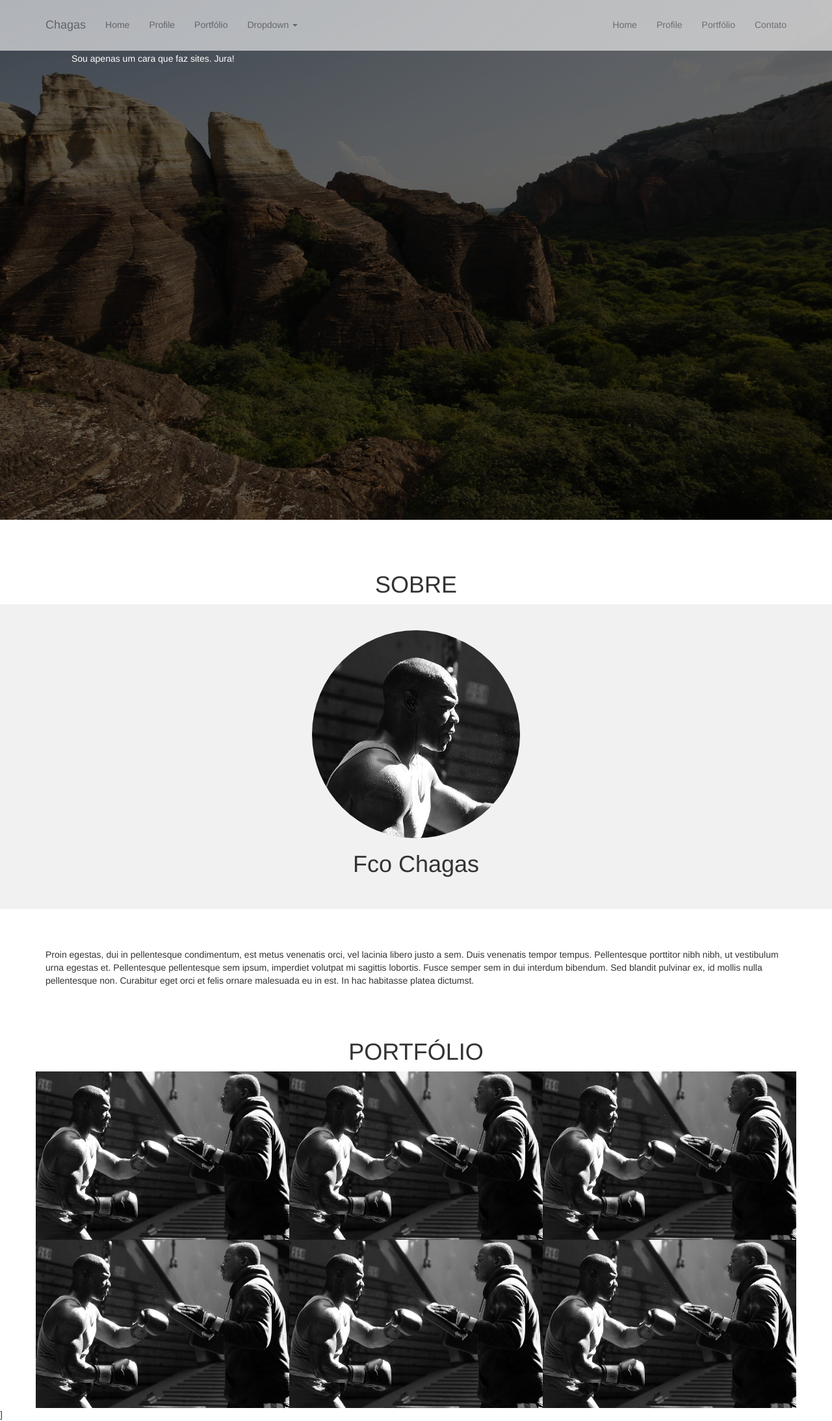
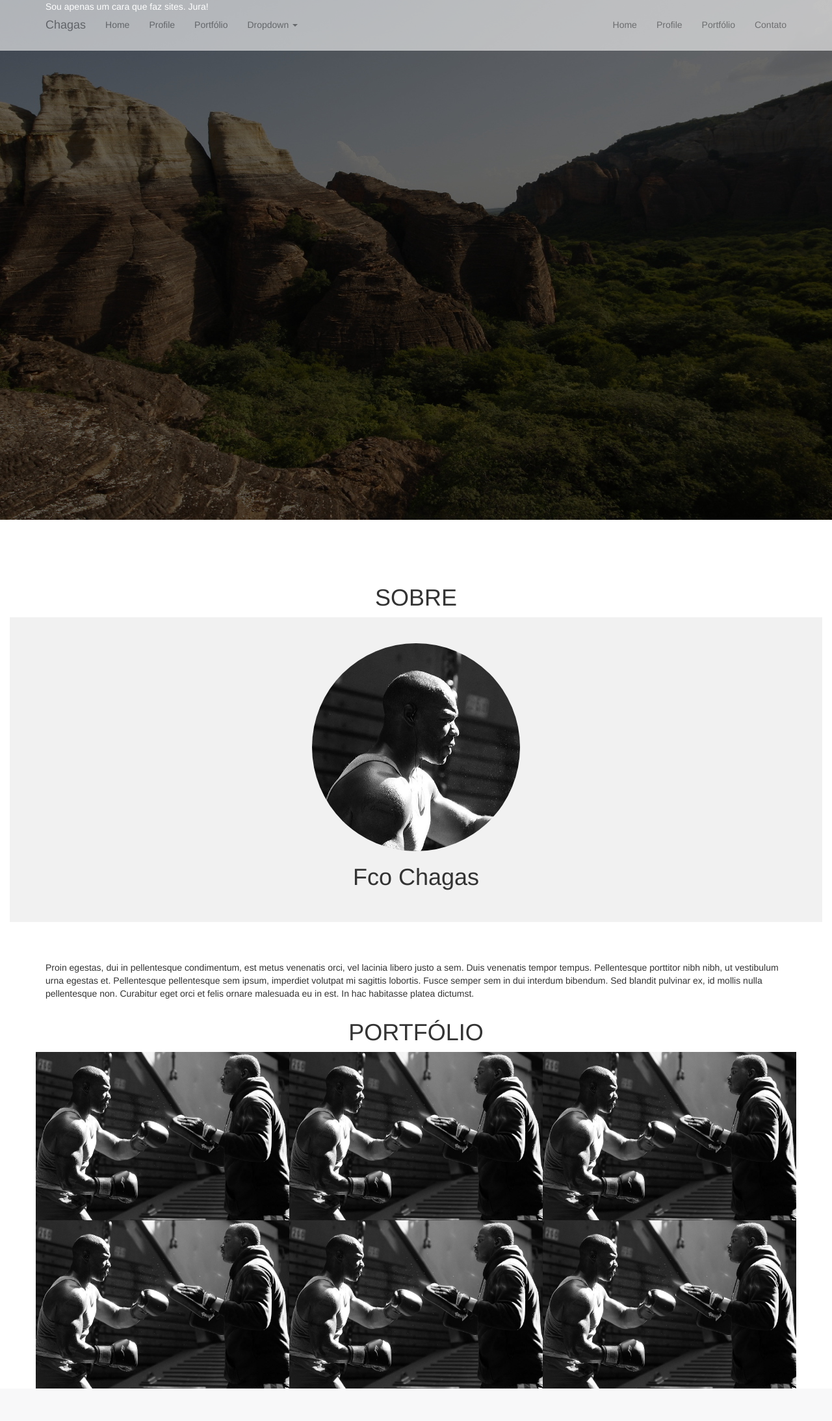
Before and after one commit to sunfreitas/sunfreitas.github.io, a PHP site: page / in a window 1280 px wide. Shown: the whole page at 65% size. After the commit the page ends 2137 px from the top, so only its background shows below. Run offline with PHP 8.4, Linux system fonts and the light colour scheme; some libraries are stand-ins or nearby versions.

Commit message:
remover padding 80px
Estava gerando barra de rolagem no bottom do viewport.

```diff
--- a/css/style.css
+++ b/css/style.css
@@ -1,6 +1,5 @@
 header{
 	min-height: 520px;
-	padding:80px 0 0 80px;
 	background: url(../images/flickr_11.jpg) center center;
 	color:white;
 	margin-bottom: 80px;
--- a/index.html
+++ b/index.html
@@ -66,6 +66,7 @@
 		</div>
 	</header>
 
+  <div class="container-fluid">
     <h1 id="sobre" class="sun title">Sobre</h1>
 
     <section class="about" style="background:#F1F1F1; text-align:center; padding:40px 0;">
@@ -76,11 +77,15 @@
 
       <h1>Fco Chagas</h1>
     </section>
+  </div>
+
 
 	<div class="container">
-		<section class="whoiam">
+    <div class="row">
+		<section class="col-md-12">
 			<p>Proin egestas, dui in pellentesque condimentum, est metus venenatis orci, vel lacinia libero justo a sem. Duis venenatis tempor tempus. Pellentesque porttitor nibh nibh, ut vestibulum urna egestas et. Pellentesque pellentesque sem ipsum, imperdiet volutpat mi sagittis lobortis. Fusce semper sem in dui interdum bibendum. Sed blandit pulvinar ex, id mollis nulla pellentesque non. Curabitur eget orci et felis ornare malesuada eu in est. In hac habitasse platea dictumst.</p>
 		</section>
+    </div>
   </div>
 
   <div class="container">
@@ -109,10 +114,6 @@
 		</section>
 	</div>
 
-  <div class="container-fluid">
-
-  </div>]
-
     <script src="http://ajax.googleapis.com/ajax/libs/jquery/1.11.1/jquery.min.js"></script>
     <script src="js/bootstrap.min.js"></script>
     <script type="text/javascript">
```
Lines whose indentation alone changed are shown as unchanged.
